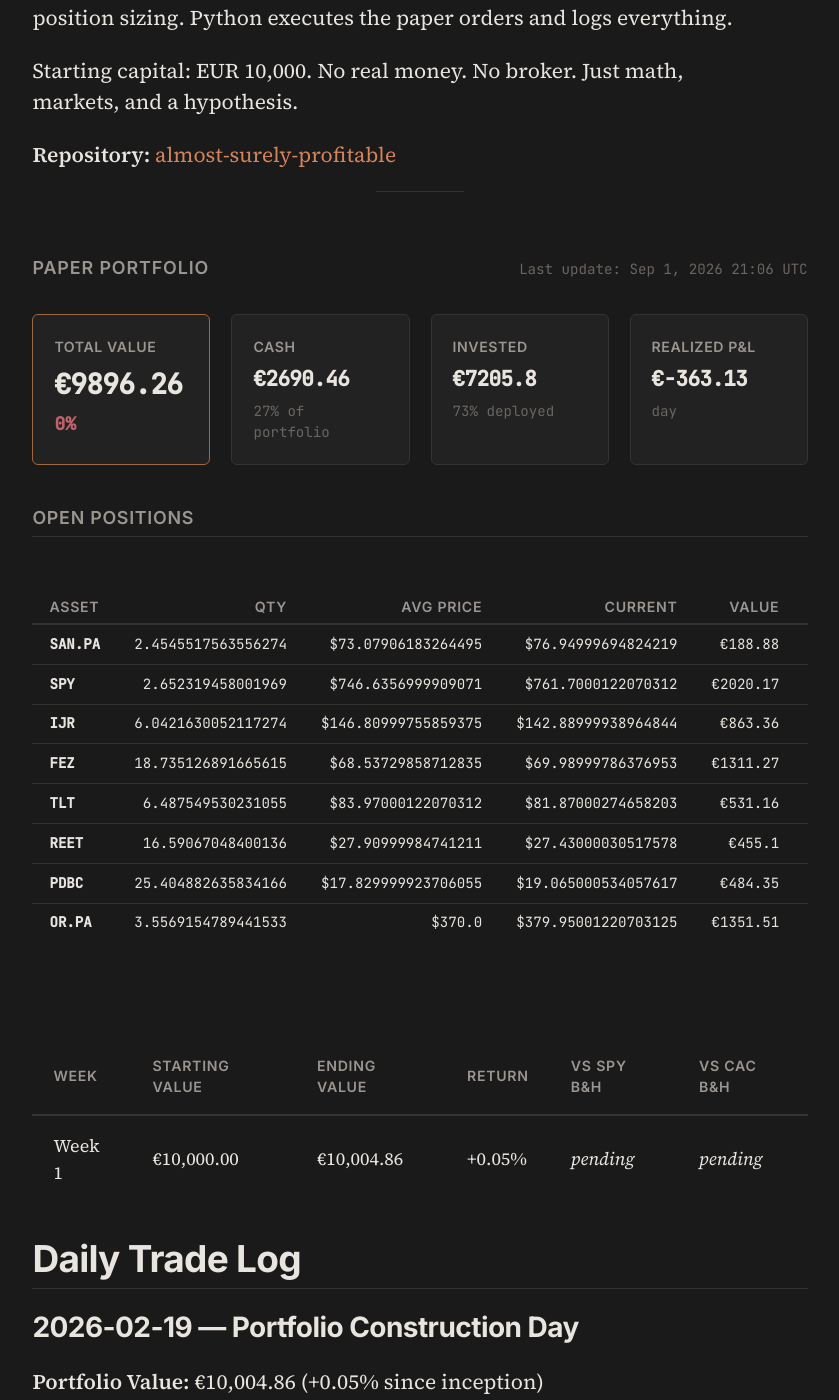
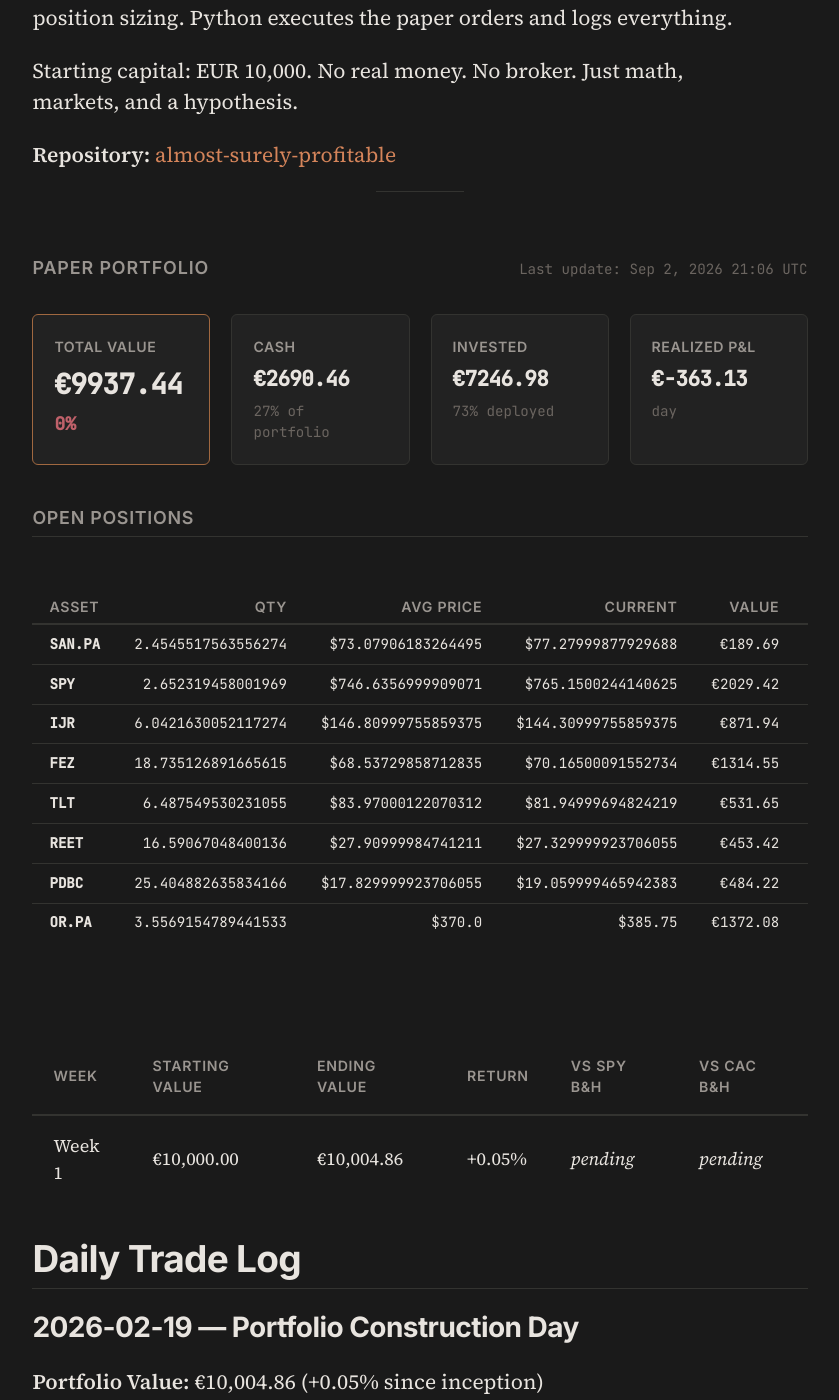
Before and after one commit to Alm0stSurely/alm0stsurely.github.io, a Jekyll site: the page built from trading.md, in a window 1280 px wide and 1400 px high, scrolled down 854 px. Shown: the whole window, without its empty margins (220-1059 px from the left). Built offline with Jekyll 4.4.1, drawn with Linux system fonts in a browser that asks for light colours.

```diff
--- a/_data/portfolio.json
+++ b/_data/portfolio.json
@@ -1,81 +1,81 @@
 {
   "cash": 2690.4635731850058,
   "total_realized_pnl": -363.1263234702452,
-  "last_updated": "2026-09-01T21:06:55.502083",
-  "total_value": 9896.261221096798,
-  "positions_value": 7205.797647911792,
+  "last_updated": "2026-09-02T21:06:29.941538",
+  "total_value": 9937.44323474099,
+  "positions_value": 7246.979661555983,
   "positions": [
     {
       "ticker": "SAN.PA",
       "quantity": 2.4545517563556274,
       "avg_price": 73.07906183264495,
-      "current_price": 76.94999694824219,
-      "market_value": 188.87547534692463,
-      "unrealized_pnl": 9.50108567862818,
-      "unrealized_pnl_pct": 0.05293090871940903
+      "current_price": 77.27999877929688,
+      "market_value": 189.6877567348839,
+      "unrealized_pnl": 10.31141716074373,
+      "unrealized_pnl_pct": 0.057484823166891505
     },
     {
       "ticker": "SPY",
       "quantity": 2.652319458001969,
       "avg_price": 746.6356999909071,
-      "current_price": 761.7000122070312,
-      "market_value": 2020.1717603176987,
-      "unrealized_pnl": 39.95680759660448,
-      "unrealized_pnl_pct": 0.02016590572906506
+      "current_price": 765.1500244140625,
+      "market_value": 2029.4222980440998,
+      "unrealized_pnl": 49.10590291929611,
+      "unrealized_pnl_pct": 0.024796998621122543
     },
     {
       "ticker": "IJR",
       "quantity": 6.0421630052117274,
       "avg_price": 146.80999755859375,
-      "current_price": 142.88999938964844,
-      "market_value": 863.3614421038894,
-      "unrealized_pnl": -23.68680952069587,
-      "unrealized_pnl_pct": -0.02670430601006036
+      "current_price": 144.30999755859375,
+      "market_value": 871.9445285307298,
+      "unrealized_pnl": -15.105407513029377,
+      "unrealized_pnl_pct": -0.017028813034359106
     },
     {
       "ticker": "FEZ",
       "quantity": 18.735126891665615,
       "avg_price": 68.53729858712835,
-      "current_price": 69.98999786376953,
-      "market_value": 1311.2685344310983,
-      "unrealized_pnl": 27.203539150304415,
-      "unrealized_pnl_pct": 0.021191257386178568
+      "current_price": 70.16500091552734,
+      "market_value": 1314.5501955062389,
+      "unrealized_pnl": 30.495209664414688,
+      "unrealized_pnl_pct": 0.023749146259824758
     },
     {
       "ticker": "TLT",
       "quantity": 6.487549530231055,
       "avg_price": 83.97000122070312,
-      "current_price": 81.87000274658203,
-      "market_value": 531.1649349296942,
-      "unrealized_pnl": -13.62004829813998,
-      "unrealized_pnl_pct": -0.02500852397155372
+      "current_price": 81.94999694824219,
+      "market_value": 531.654664204005,
+      "unrealized_pnl": -13.104877768868619,
+      "unrealized_pnl_pct": -0.024056261082474398
     },
     {
       "ticker": "REET",
       "quantity": 16.59067048400136,
       "avg_price": 27.90999984741211,
-      "current_price": 27.43000030517578,
-      "market_value": 455.1020964102492,
-      "unrealized_pnl": -7.969733908721994,
-      "unrealized_pnl_pct": -0.01720580018341386
+      "current_price": 27.329999923706055,
+      "market_value": 453.4230230619895,
+      "unrealized_pnl": -9.622587614953034,
+      "unrealized_pnl_pct": -0.02078107942948738
     },
     {
       "ticker": "PDBC",
       "quantity": 25.404882635834166,
       "avg_price": 17.829999923706055,
-      "current_price": 19.065000534057617,
-      "market_value": 484.3480630463885,
-      "unrealized_pnl": 31.38709691401957,
-      "unrealized_pnl_pct": 0.06919066965050934
+      "current_price": 19.059999465942383,
+      "market_value": 484.21704947132815,
+      "unrealized_pnl": 31.247994012643687,
+      "unrealized_pnl_pct": 0.06898483160400751
     },
     {
       "ticker": "OR.PA",
       "quantity": 3.5569154789441533,
       "avg_price": 370.0,
-      "current_price": 379.95001220703125,
-      "market_value": 1351.509589921875,
-      "unrealized_pnl": 35.3907209533307,
-      "unrealized_pnl_pct": 0.02689384038614575
+      "current_price": 385.75,
+      "market_value": 1372.0801460027071,
+      "unrealized_pnl": 56.02141879337046,
+      "unrealized_pnl_pct": 0.042567567567567605
     }
   ]
 }
```
Also changed, not shown: _trading_analysis.md (+31 -43 lines).
